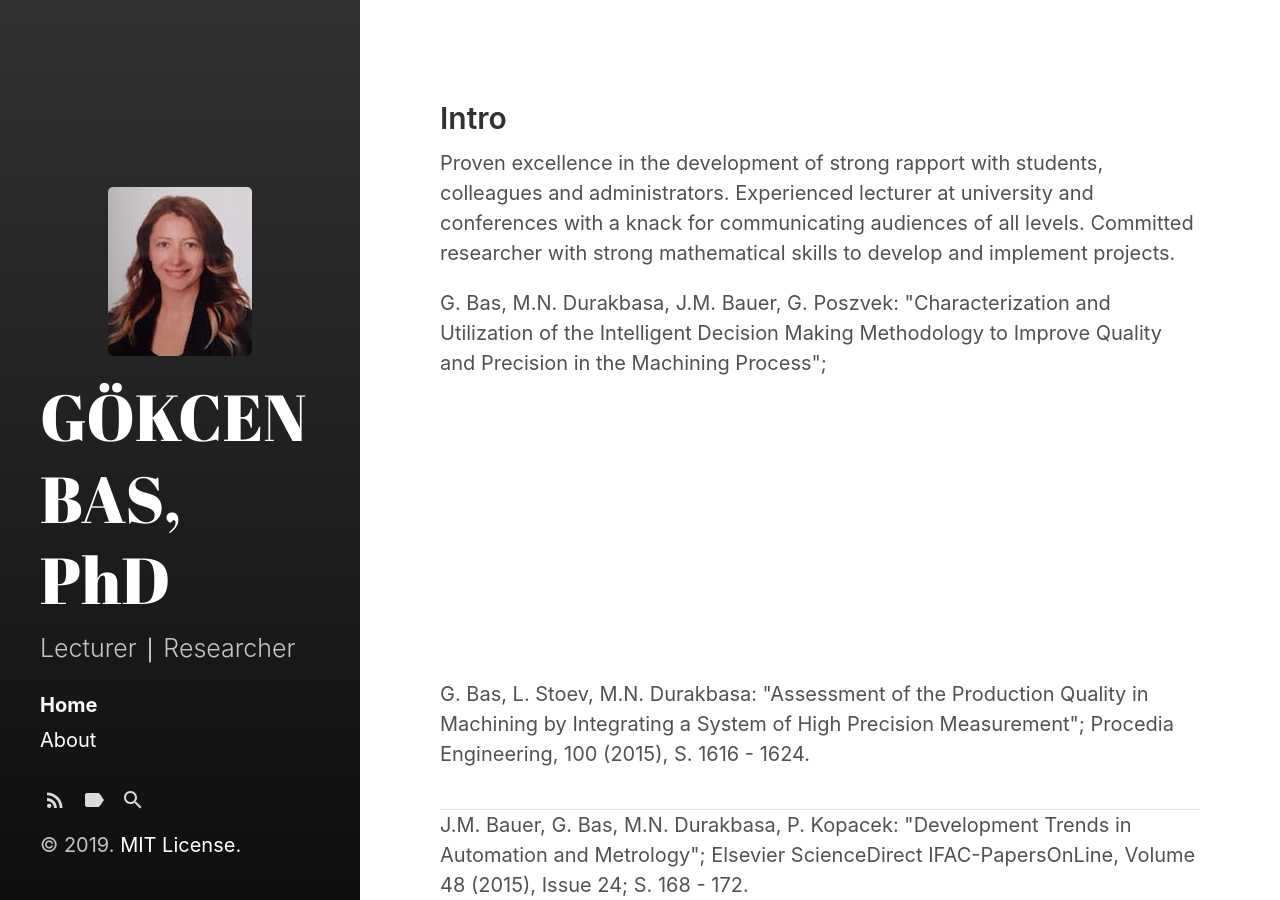
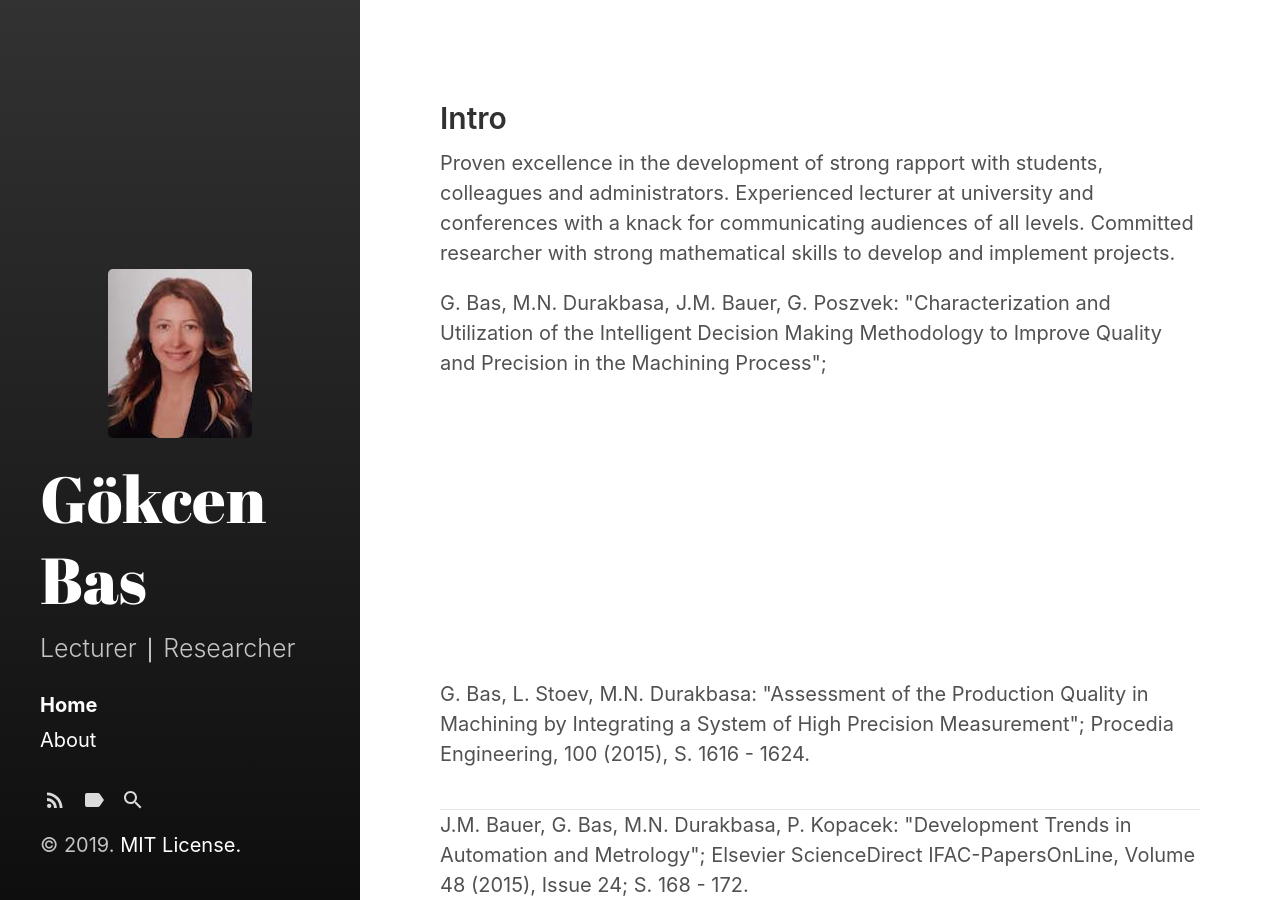
Before and after one commit to Budhaditya1/budhaditya1.github.io, a Jekyll site: the page built from index.html, in a window 1280 px wide. Built offline with Jekyll 4.4.1, drawn with Linux system fonts in a browser that asks for light colours; the list of posts is cut into pages by our own code; comment, search, counter and statistics services are not loaded.

Commit message:
Update _config.yml

```diff
--- a/_config.yml
+++ b/_config.yml
@@ -3,7 +3,7 @@ markdown:         kramdown
 highlighter:      rouge
 
 # Setup
-title:            GÖKCEN BAS, PhD
+title:            Gökcen Bas
 tagline:          'A Jekyll theme'
 description:      'Lecturer ∣ Researcher'
 url:              https://budhaditya1.github.io
```
